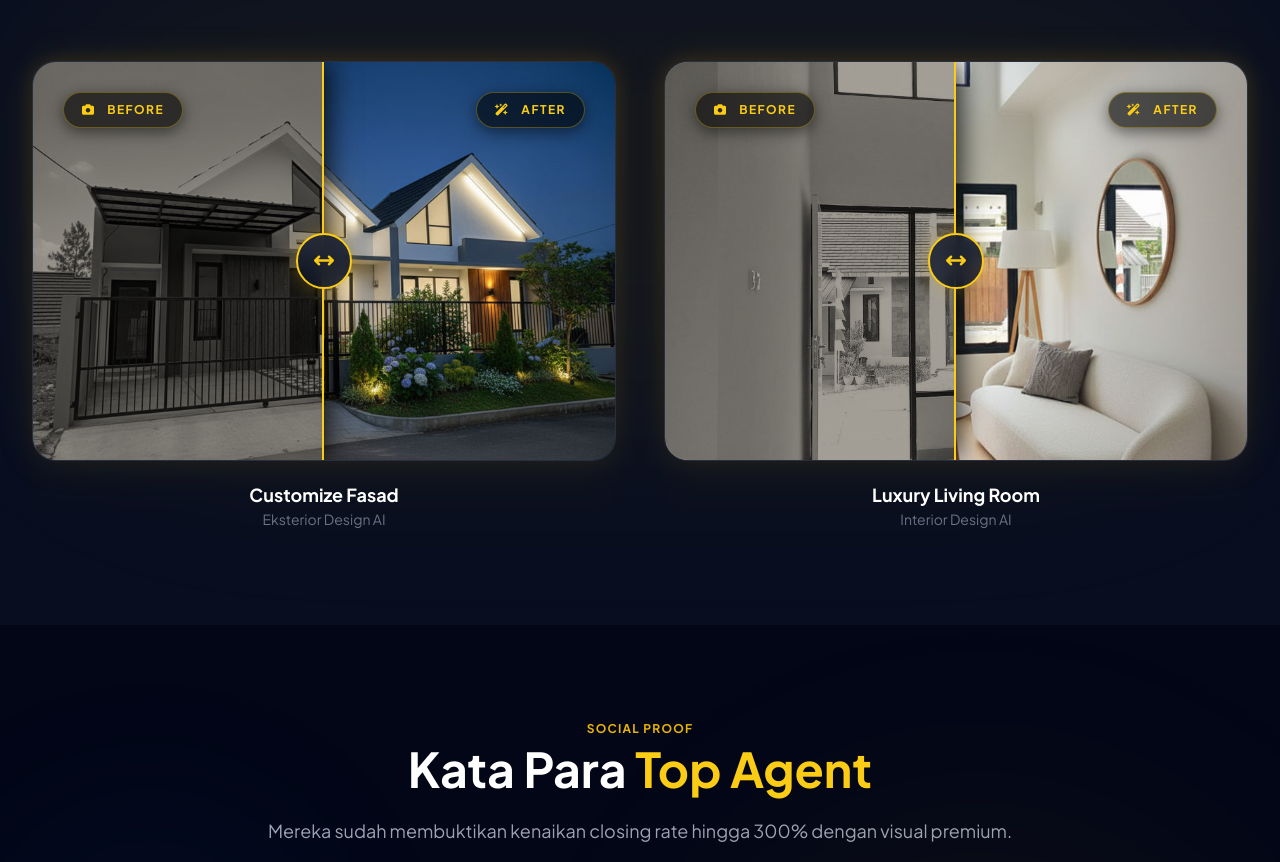
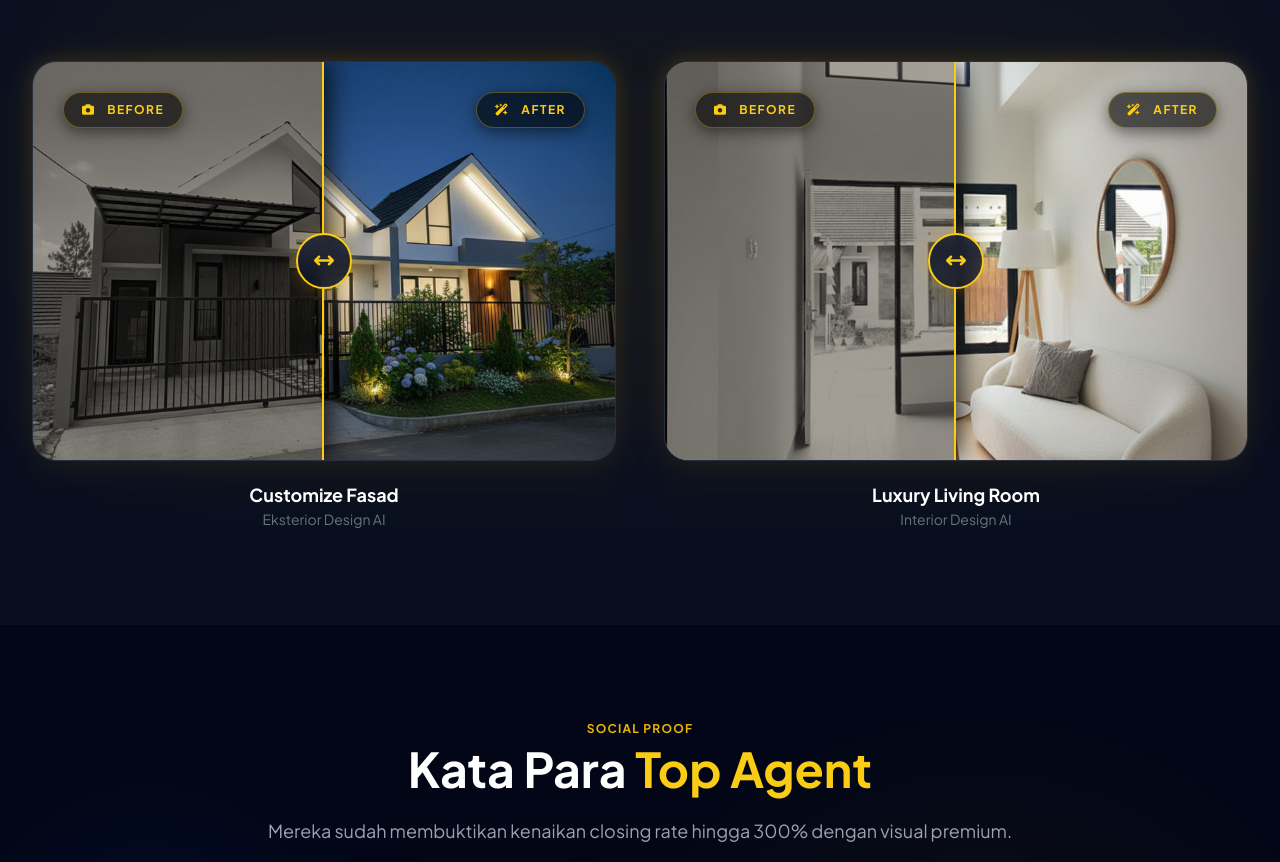
Before and after one commit to gerryramdani-star/lp-properti-ai, a plain HTML site: page index.html in a window 1280 px wide. Shown: the part 3453-4315 px from the top of the page. Drawn offline with nearby package versions, Linux system fonts and the light colour scheme.

Commit message:
Update index.html

```diff
--- a/index.html
+++ b/index.html
@@ -608,7 +608,7 @@
                         <!-- 2. BEFORE (Foreground Wrapper) -->
                         <div class="img-foreground-wrapper">
                             <!-- Inner Image - Gambar Baru (Bedroom) dengan filter -->
-                            <div class="img-foreground-inner" style="background-image: url('https://raw.githubusercontent.com/gerryramdani-star/lp-properti-ai/refs/heads/main/asset/properti-ai-1766560157677.jpg'); filter: grayscale(100%) brightness(60%) sepia(20%);"></div>
+                            <div class="img-foreground-inner" style="background-image: url('https://raw.githubusercontent.com/gerryramdani-star/lp-properti-ai/refs/heads/main/asset/properti-ai-1766793435424.jpg'); filter: grayscale(100%) brightness(60%) sepia(20%);"></div>
                             <span class="badge badge-before">
                                 <i class="fas fa-camera mr-2"></i> Before
                             </span>
```
